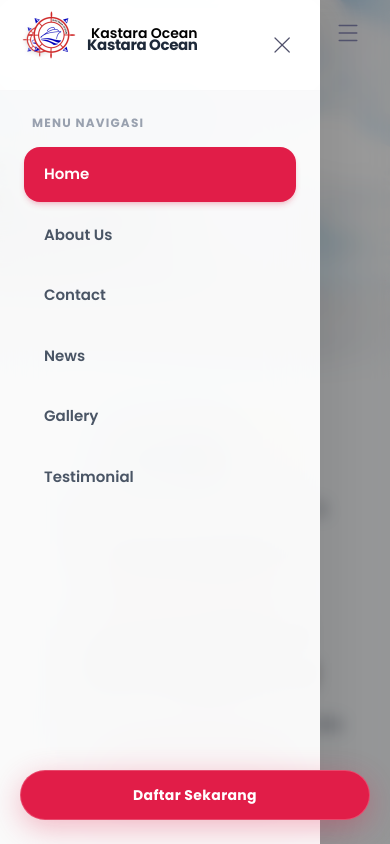
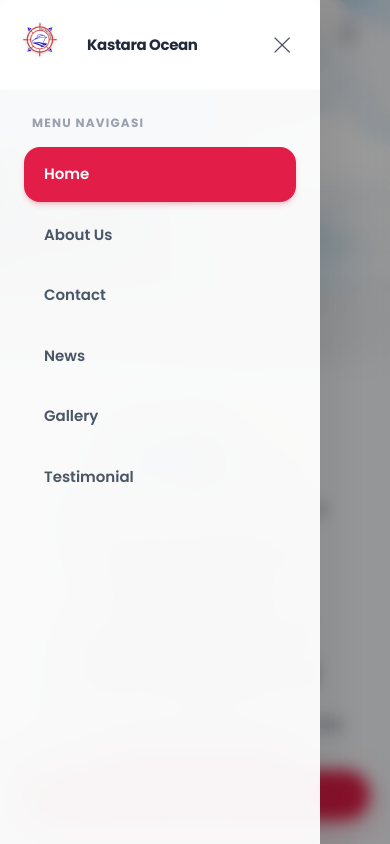
Before and after one commit to audriskasula/kastara_ocean_rework, a Next.js app: page / in a window 390 px wide. Both pictures are taken after a click on the button 348 px from the left and 33 px from the top of the page. Shown: the top 844 px of the page. Built offline with nearby package versions, Linux system fonts and the light colour scheme.

Commit message:
fix sidebar

```diff
--- a/shared/Navbar.tsx
+++ b/shared/Navbar.tsx
@@ -99,7 +99,7 @@ export default function Navbar() {
 
               <Link
                 href="/"
-                className={`ms-3 text-brand flex items-center ${!isLanding ? "md:hidden" : ""
+                className={`ms-3 text-brand flex items-center ${!isLanding ? "lg:hidden" : ""
                   }`}
               >
                 <h6 className="m-0 font-semibold">Kastara Ocean</h6>
@@ -121,7 +121,7 @@ export default function Navbar() {
             </div>
 
             {/* RIGHT DESKTOP */}
-            <div className="hidden md:flex items-center gap-3">
+            <div className="hidden lg:flex items-center gap-3">
               <Link href="/pendaftaran" className="bg-primary hover:bg-rose-700 text-white font-semibold px-6 py-2.5 rounded-full transition-all duration-300 shadow-md hover:shadow-lg text-sm">
                 Daftar Sekarang
               </Link>
@@ -129,7 +129,7 @@ export default function Navbar() {
 
             {/* MOBILE TOGGLE */}
             <button
-              className="md:hidden text-gray-800 p-2"
+              className="lg:hidden text-gray-800 p-2"
               onClick={() => setIsOpen(true)}
             >
               <Hamburger />
@@ -140,7 +140,7 @@ export default function Navbar() {
       </div>
 
       {/* MOBILE FLOATING CTA */}
-      <div className="md:hidden fixed bottom-6 left-0 right-0 z-50 px-5 pointer-events-none">
+      <div className="lg:hidden fixed bottom-6 left-0 right-0 z-50 px-5 pointer-events-none">
         <div className="flex justify-center">
           <Link href="/pendaftaran" className="bg-primary text-white font-bold w-full max-w-sm py-3.5 rounded-full shadow-[0_8px_30px_rgba(225,29,72,0.3)] text-center text-sm tracking-wide pointer-events-auto active:scale-95 transition-transform border border-white/20">
             Daftar Sekarang
--- a/shared/Sidebar.tsx
+++ b/shared/Sidebar.tsx
@@ -37,7 +37,7 @@ export default function Sidebar({
   return (
     <>
       <div
-        className={`sidebar overflow-y-auto fixed w-80 h-full left-0 z-50 bg-white/95 backdrop-blur-xl shadow-[20px_0_30px_rgba(0,0,0,0.05)] transition-transform duration-500 ease-[cubic-bezier(0.16,1,0.3,1)] ${
+        className={`sidebar overflow-y-auto fixed w-80 h-full left-0 z-[999] bg-white/95 backdrop-blur-xl shadow-[20px_0_30px_rgba(0,0,0,0.05)] transition-transform duration-500 ease-[cubic-bezier(0.16,1,0.3,1)] ${
           isOpen ? "translate-x-0" : "-translate-x-full"
         }`}
       >
@@ -97,9 +97,8 @@ export default function Sidebar({
         </div>
       </div>
 
-      {/* Backdrop overlay */}
       <div
-        className={`fixed inset-0 bg-black/40 backdrop-blur-sm z-40 transition-opacity duration-300 ease-out ${
+        className={`fixed inset-0 bg-black/40 backdrop-blur-sm z-[998] transition-opacity duration-300 ease-out ${
           isOpen ? "opacity-100" : "opacity-0 pointer-events-none"
         }`}
         onClick={() => setIsOpen(false)}
--- a/styles/navbar.css
+++ b/styles/navbar.css
@@ -101,7 +101,7 @@
 }
 
 /* ── Responsive ── */
-@media screen and (max-width: 768px) {
+@media screen and (max-width: 1054px) {
   .navbar {
     border-radius: 0 0 3rem 3rem;
     padding: 0.5rem 1.5rem;
```
